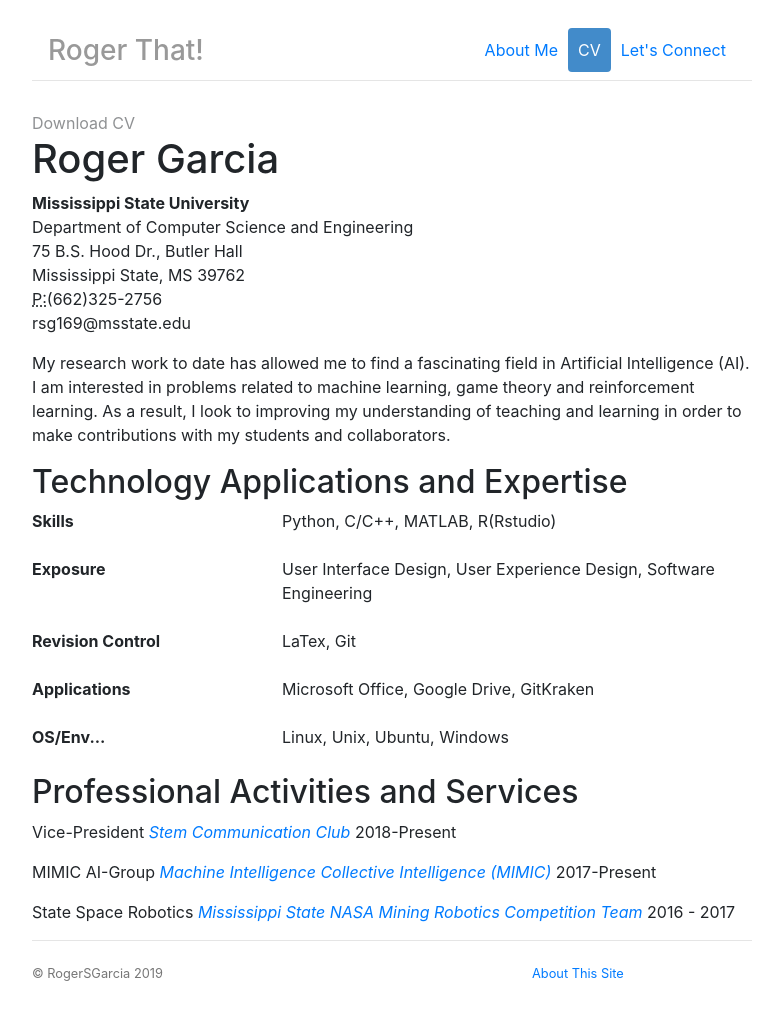
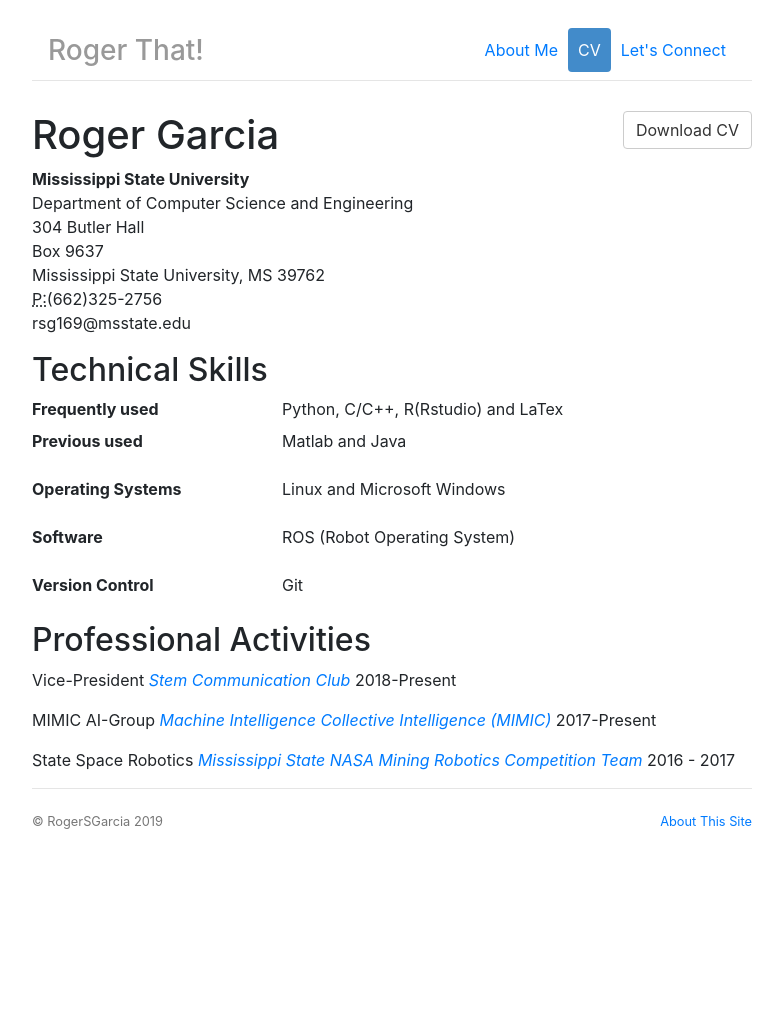
Before and after one commit to RogerSGarcia/RogerSGarcia.github.io, a Jekyll site: the page built from cv/index.html, in a window 1280 px wide. Shown: the whole page, without its empty margins (248-1031 px from the left). Built offline with Jekyll 4.4.1, drawn with Linux system fonts in a browser that asks for light colours; nearby versions of some CDN libraries; after the commit the page ends 900 px from its top, so only the background shows below that.

```diff
--- a/about/index.html
+++ b/about/index.html
@@ -7,7 +7,7 @@ nav_order: 1
 <div class = "about">
 	<h1>About Me</h1>
 	<p>
-		Hi ! First and foremost, thanks for taking an interest in who I am. Roger (a.k.a Junior) was born on St. Patrick's Day in New Jersey to the most loving, supportive and inspiring Peruvian mother. My research work to date has allowed me to find a fascinating field in Artificial Intelligence (AI). I am interested in problems related to Machine Learning, Game Theory and Reinforcement Learning. I look forward to improve my understanding of teaching and learning in order to make contributions.
+		Hi ! First and foremost, thanks for taking an interest in who I am. Roger (a.k.a Junior) was born on St. Patrick's Day in New Jersey to the most loving, supportive and inspiring Peruvian mother. My research work to date has allowed me to find a fascinating field in Artificial Intelligence (AI). I am interested in problems related to Data Science, Machine Learning and Reinforcement Learning. I look forward to improve my understanding of teaching and learning in order to make contributions.
 	</p>
 	<div class = "row">
 		<div class = "col-md-5">
--- a/connect/index.html
+++ b/connect/index.html
@@ -24,7 +24,7 @@ nav_order: 5
 				</li>
 				<li>
 					<i class="fab fa-twitter fa-2x"></i>
-					<a href="https://twitter.com/rog317" target="_blank">@Twitter</a>
+					<a href="https://twitter.com/garcroge" target="_blank">@Twitter</a>
 				</li>
 				<li>
 					<i class="fab fa-discord fa-2x"></i>
--- a/css/custom.css
+++ b/css/custom.css
@@ -48,3 +48,14 @@ figcaption {
   display: table-caption;
   caption-side: top;
 }
+
+
+.btn-default {
+    color: #333333;
+    background-color: #ffffff;
+    border-color: #cccccc;
+}
+
+.pull-right {
+    float: right !important;
+}
--- a/cv/index.html
+++ b/cv/index.html
@@ -6,46 +6,41 @@ nav_order: 4
 
 ---
 <div class = "cv">
-	<a class = "isDisabled" title = "Download CV as PDF"> Download CV </a>
+	<a href= "/docs/rgarcia_cv.pdf" class = "btn btn-default pull-right" title = "Download CV as PDF"> Download CV </a>
 
 	<h1>Roger Garcia</h1>
 
 	<address>
 		<strong>Mississippi State University</strong><br>
 		Department of Computer Science and Engineering<br>
-		75 B.S. Hood Dr., Butler Hall<br>
-		Mississippi State, MS 39762<br>
+		304 Butler Hall<br>
+		Box 9637 <br>
+		Mississippi State University, MS 39762<br>
 		<abbr title = "phone">P:</abbr>(662)325-2756<br>
 		<span class="obfuscate">rsg169@msstate.edu</span>
 	</address>
 
-	<p>
-		My research work to date has allowed me to find a fascinating field in Artificial Intelligence (AI). I am interested in problems related to machine learning, game theory and reinforcement learning. As a result, I look to improving my understanding of teaching and learning in order to make contributions with my students and collaborators.
-	</p>
-
-	<h2> Technology Applications and Expertise </h2>
+	<h2> Technical Skills</h2>
 	<dl class = "row">
-		<dt class = "col-4">Skills</dt>
-		<dd class = "col-8">Python, C/C++, MATLAB, R(Rstudio) </dd>
+		<dt class = "col-4">Frequently used </dt>
+		<dd class = "col-8">Python, C/C++, R(Rstudio) and LaTex</dd>
+		<dt class = "col-4">Previous used</dt>
+		<dd class = "col-8">Matlab and Java</dd>
 	</dl>
 	<dl class = "row">
-		<dt class = "col-4">Exposure</dt>
-		<dd class = "col-8">User Interface Design, User Experience Design, Software Engineering</dd>
+		<dt class = "col-4">Operating Systems</dt>
+		<dd class = "col-8">Linux and Microsoft Windows</dd>
 	</dl>
 	<dl class = "row">
-		<dt class = "col-4">Revision Control</dt>
-		<dd class = "col-8">LaTex, Git</dd>
+		<dt class = "col-4">Software</dt>
+		<dd class = "col-8">ROS (Robot Operating System)</dd>
 	</dl>
 	<dl class = "row">
-		<dt class = "col-4">Applications</dt>
-		<dd class = "col-8">Microsoft Office, Google Drive, GitKraken</dd>
-	</dl>
-	<dl class = "row">
-		<dt class = "col-4">OS/Env...</dt>
-		<dd class = "col-8">Linux, Unix, Ubuntu, Windows</dd>
+		<dt class = "col-4">Version Control</dt>
+		<dd class = "col-8">Git</dd>
 	</dl>
 
-	<h2> Professional Activities and Services </h2>
+	<h2> Professional Activities</h2>
 	<ul class = "list-unstyled">
 		<li>
 			Vice-President
```
Also changed, not shown: _posts/2019-02-04-RogerSGarcia-workinprogress.md (+1 -1 lines), motivate/index.html (+8 -0 lines), 1 other file.
